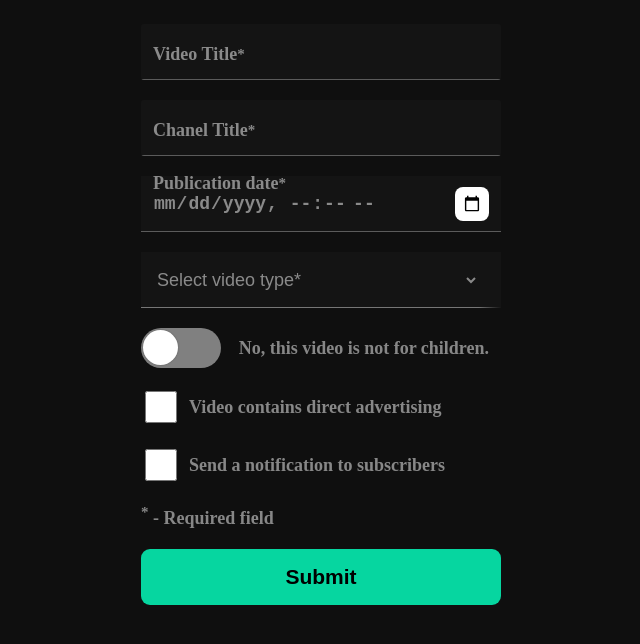
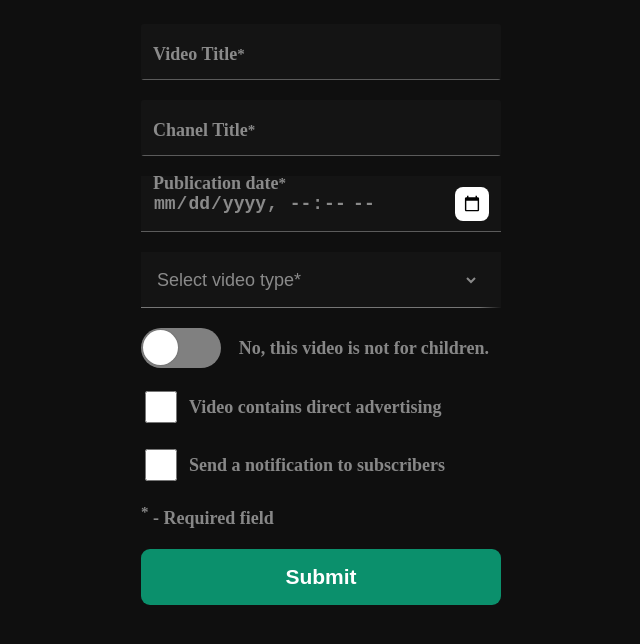
Before and after one commit to dokahp/rs-react, a React (Vite) app: page /add in a window 1280 px wide. In both pictures the pointer is over the button "Submit". Shown: the part 370-1014 px from the top of the page, without its empty margins (319-959 px from the left). Built offline with nearby package versions, Linux system fonts and the light colour scheme.

Commit message:
feat: add submit btn hover effect

```diff
--- a/src/components/SubmitBtn/submitbtn.css
+++ b/src/components/SubmitBtn/submitbtn.css
@@ -1,4 +1,5 @@
 .submitbtn {
+  cursor: pointer;
   font-size: 21px;
   font-weight: 700;
   height: 56px;
@@ -7,3 +8,8 @@
   margin-bottom: 75px;
   border: none;
 }
+
+.submitbtn:hover {
+  background-color: #0b906c;
+  color: #fff;
+}
```
